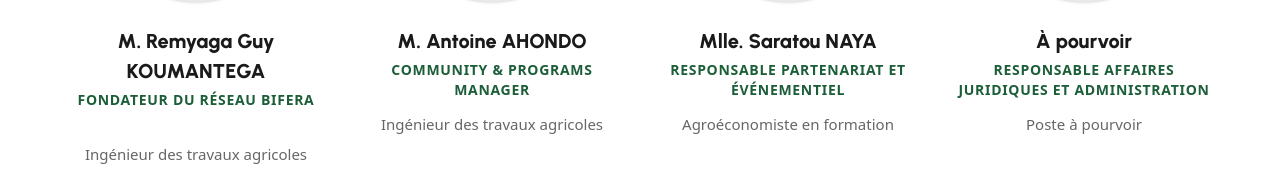
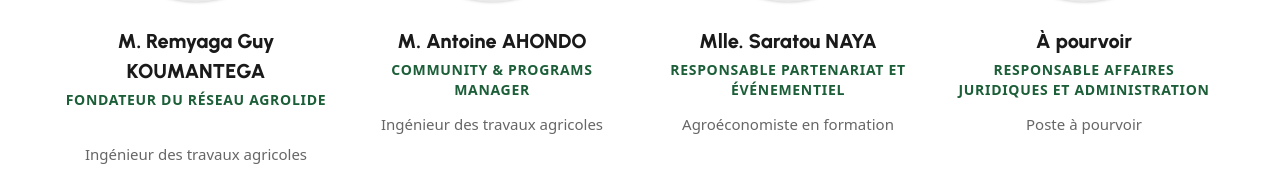
Before and after one commit to remyagaguy-lab/agrolide, a Next.js app in the folder agrolide/: page /qui-sommes-nous in a window 1280 px wide. Shown: the part 5518-5693 px from the top of the page. Built offline with nearby package versions, Linux system fonts and the light colour scheme.

Commit message:
Update founder role to Réseau agrolide

```diff
--- a/agrolide/src/app/(public)/qui-sommes-nous/page.tsx
+++ b/agrolide/src/app/(public)/qui-sommes-nous/page.tsx
@@ -268,7 +268,7 @@ export default function QuiSommesNousPage() {
             {[
               {
                 name: "M. Remyaga Guy KOUMANTEGA",
-                role: "Fondateur du Réseau BIFERA",
+                role: "Fondateur du Réseau agrolide",
                 bullets: ["Ingénieur des travaux agricoles", "Social Média Manager", "Créateur de contenu Business"],
                 image: "/equipe/Remyaga%20Guy%20KOUMANTEGA.jpg"
               },
```
